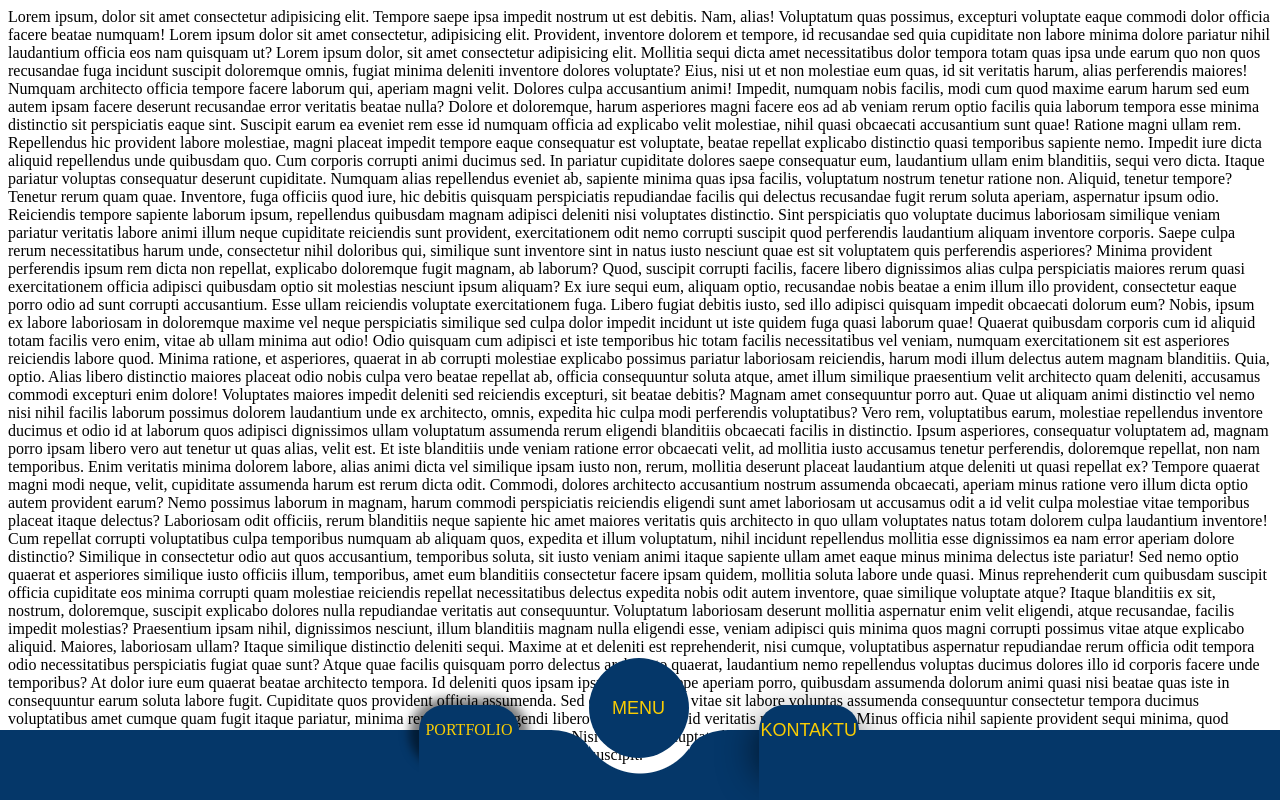
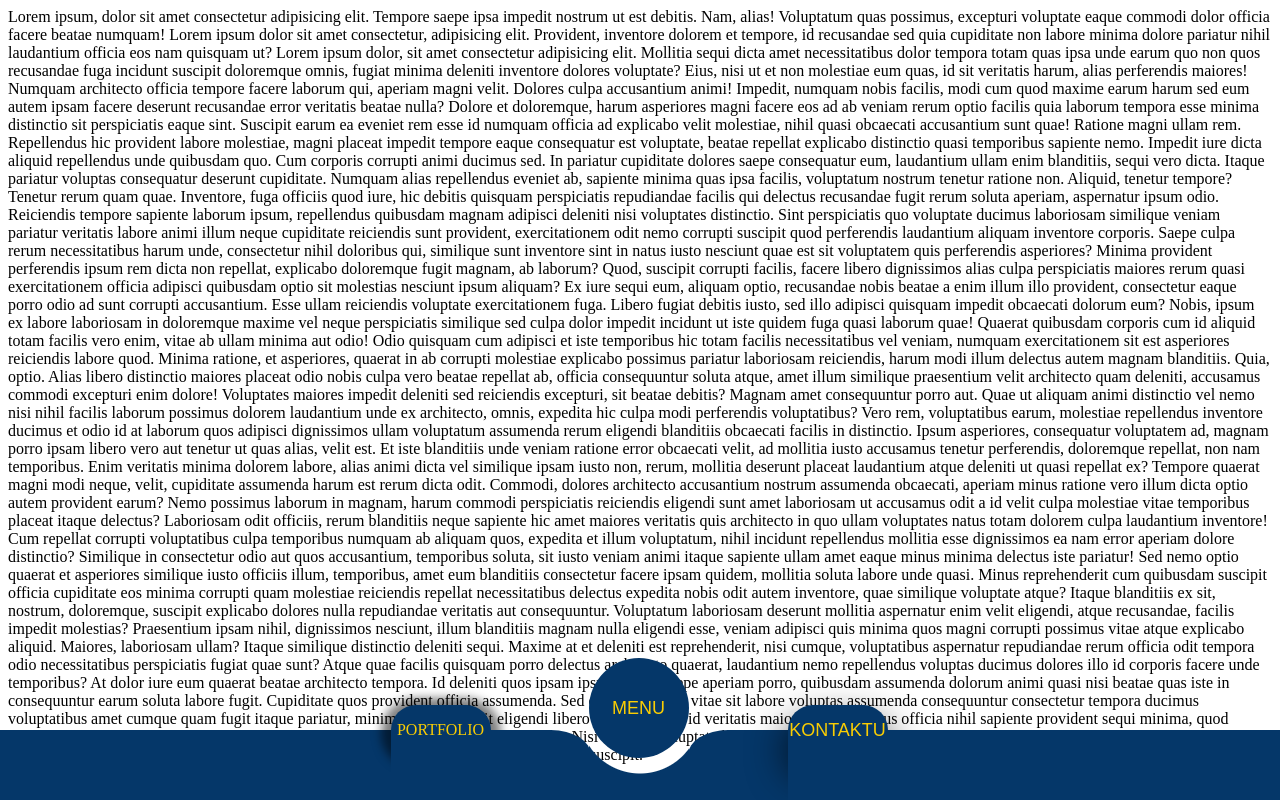
Before and after one commit to shersergsl/Mywebsite, a plain HTML site: page Mywebsite/index.html in a window 1280 px wide. Drawn offline with Linux system fonts and the light colour scheme.

Commit message:
Update style.css

```diff
--- a/Mywebsite/css/style.css
+++ b/Mywebsite/css/style.css
@@ -47,7 +47,7 @@
 }
 .leftblock_r{
     background-color: rgb(5, 55,105);
-    width: 100px;
+    min-width: 100px;
     height: 70px;
     border-top-right-radius: 40px 25px;
     margin: 0 -2px 0 0;
@@ -78,7 +78,7 @@
 }
 .rightblock_l{
     background-color: rgb(5, 55,105);
-    width: 100px;
+    min-width: 100px;
     height: 70px;
     border-top-left-radius: 40px 25px;
     margin: 0 0 0 -1px;
```
